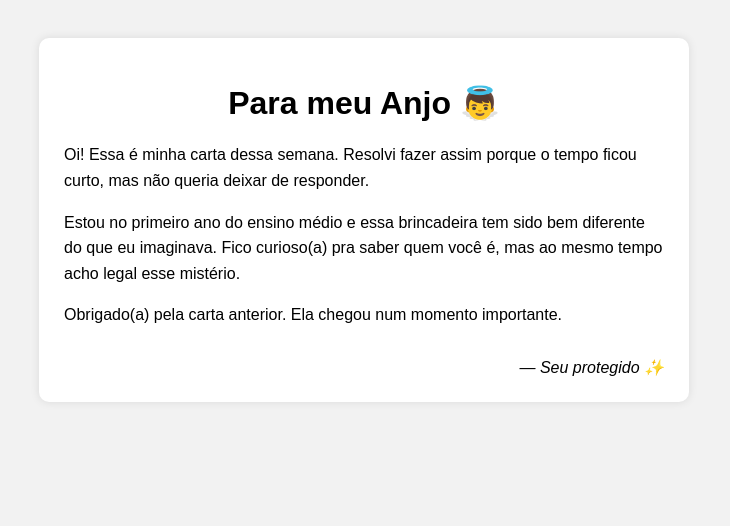
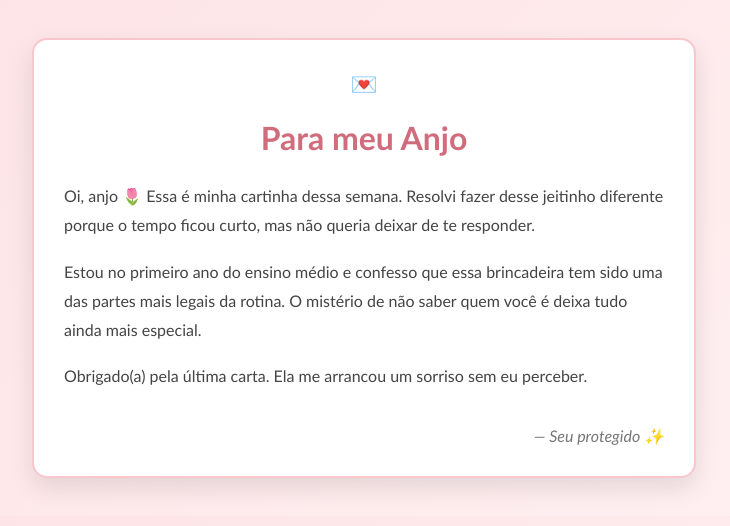
Before and after one commit to LuizOtavio321/Carta, a plain HTML site: page index.html in a window 1280 px wide. Shown: the whole page, without its empty margins (276-1006 px from the left). Drawn offline with Linux system fonts and the light colour scheme.

Commit message:
Update index.html

```diff
--- a/index.html
+++ b/index.html
@@ -6,8 +6,8 @@
 
   <style>
     body {
-      background-color: #f2f2f2;
-      font-family: Arial, sans-serif;
+      background: linear-gradient(135deg, #fde2e4, #fff1f2);
+      font-family: "Trebuchet MS", Arial, sans-serif;
       display: flex;
       justify-content: center;
       padding: 30px;
@@ -17,47 +17,59 @@
       background-color: #ffffff;
       max-width: 600px;
       width: 100%;
-      padding: 25px;
-      border-radius: 10px;
-      box-shadow: 0 0 10px rgba(0,0,0,0.1);
+      padding: 30px;
+      border-radius: 15px;
+      box-shadow: 0 10px 25px rgba(0, 0, 0, 0.1);
+      border: 2px solid #f8c6cc;
     }
 
     h1 {
       text-align: center;
-      margin-bottom: 20px;
+      color: #d16c7c;
+      margin-bottom: 25px;
     }
 
     p {
-      line-height: 1.6;
+      line-height: 1.8;
+      color: #444;
+      margin-bottom: 18px;
+    }
+
+    .detalhe {
+      text-align: center;
+      font-size: 22px;
       margin-bottom: 15px;
     }
 
     .assinatura {
-      margin-top: 30px;
+      margin-top: 35px;
       text-align: right;
       font-style: italic;
+      color: #777;
     }
   </style>
 </head>
 
 <body>
   <div class="carta">
-    <h1>Para meu Anjo 👼</h1>
+    <div class="detalhe">💌</div>
+
+    <h1>Para meu Anjo</h1>
 
     <p>
-      Oi!
-      Essa é minha carta dessa semana. Resolvi fazer assim porque o tempo
-      ficou curto, mas não queria deixar de responder.
+      Oi, anjo 🌷
+      Essa é minha cartinha dessa semana. Resolvi fazer desse jeitinho
+      diferente porque o tempo ficou curto, mas não queria deixar de te responder.
     </p>
 
     <p>
-      Estou no primeiro ano do ensino médio e essa brincadeira tem sido bem
-      diferente do que eu imaginava. Fico curioso(a) pra saber quem você é,
-      mas ao mesmo tempo acho legal esse mistério.
+      Estou no primeiro ano do ensino médio e confesso que essa brincadeira
+      tem sido uma das partes mais legais da rotina. O mistério de não saber
+      quem você é deixa tudo ainda mais especial.
     </p>
 
     <p>
-      Obrigado(a) pela carta anterior. Ela chegou num momento importante.
+      Obrigado(a) pela última carta. Ela me arrancou um sorriso sem eu perceber.
     </p>
 
     <div class="assinatura">
@@ -65,4 +77,6 @@
     </div>
   </div>
 </body>
+</html>  </div>
+</body>
 </html>
```
